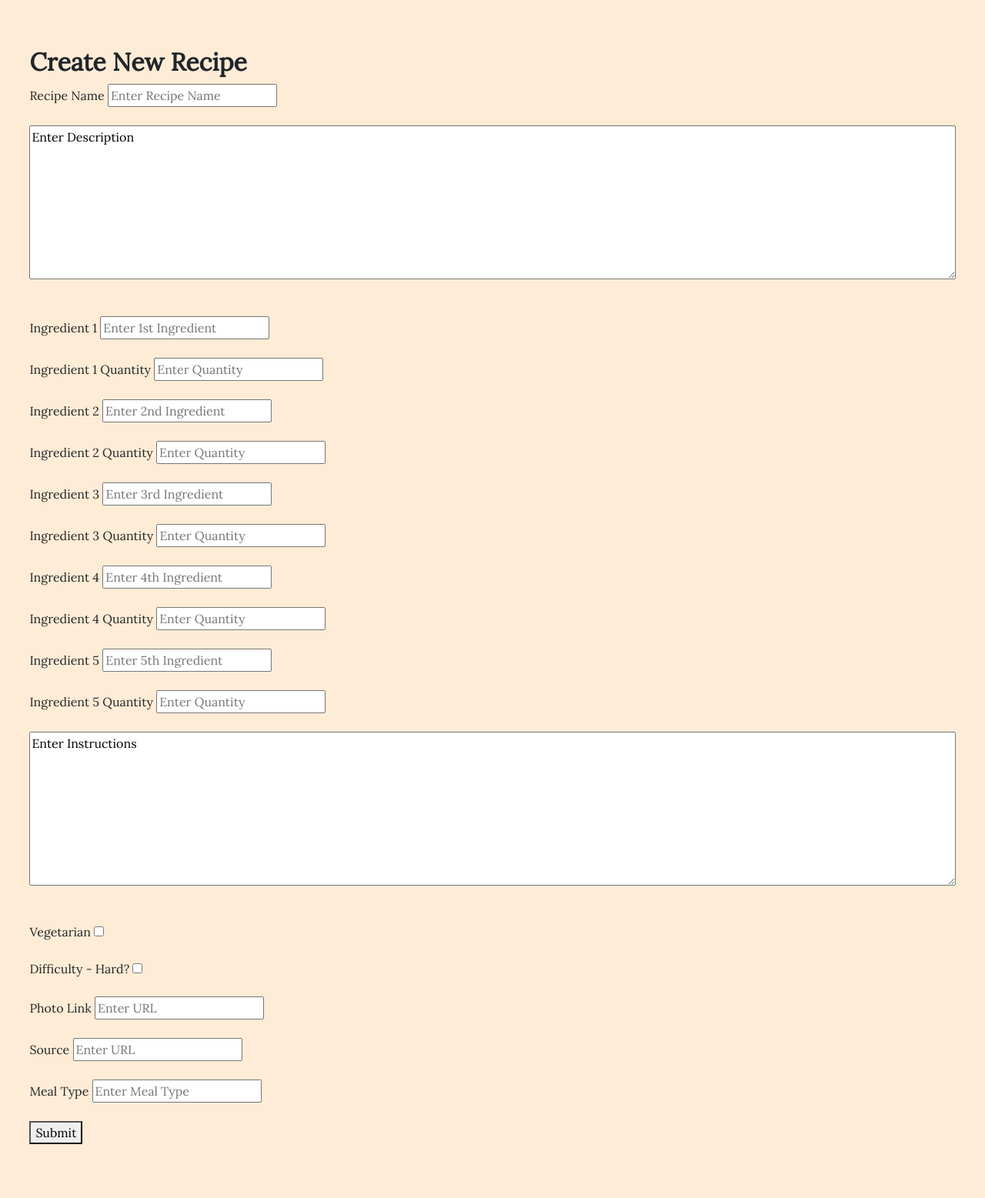
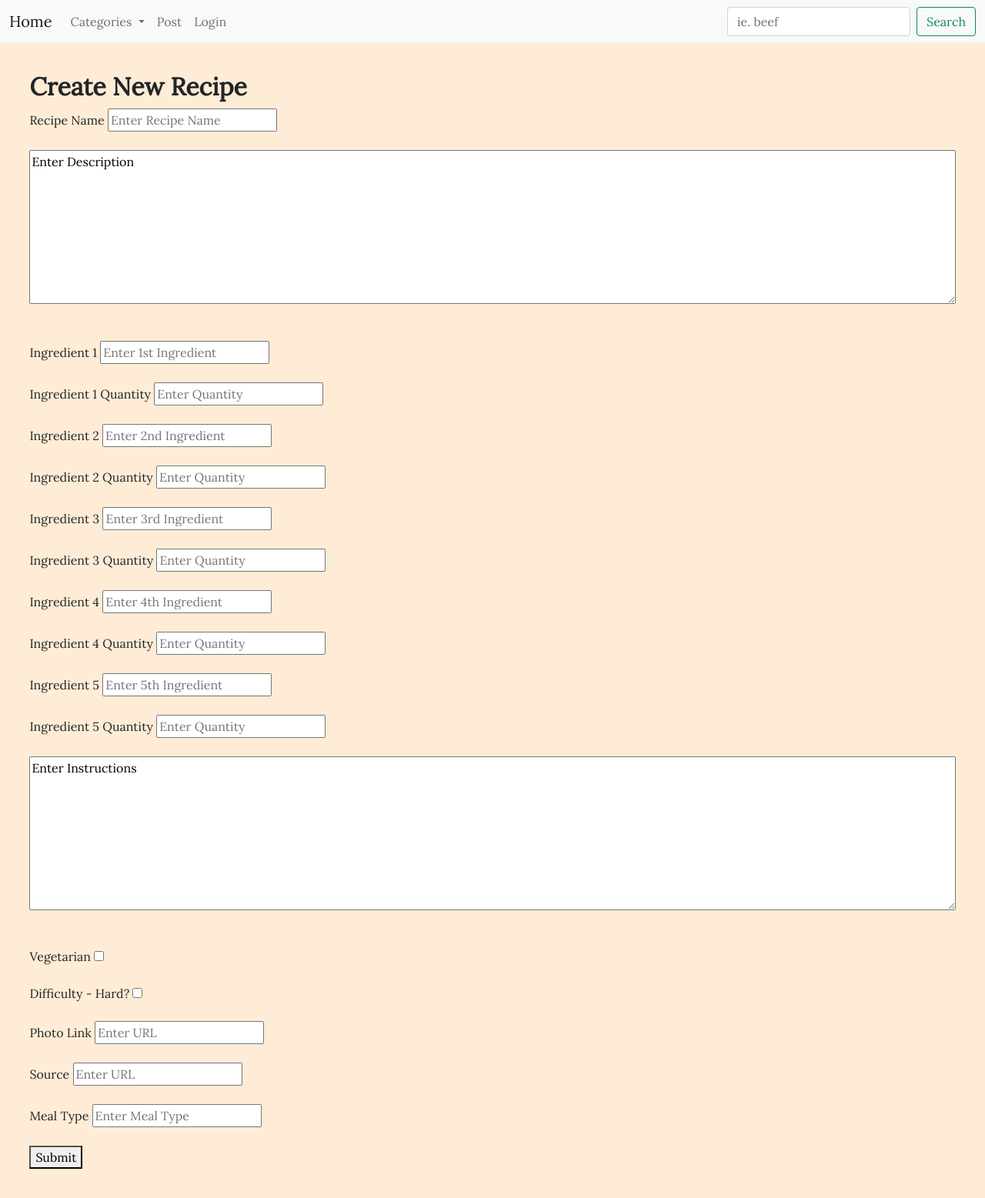
Before and after one commit to wreising/Week_8-Project_2-QuickCook, a Node server app: page /createRecipe.html in a window 1280 px wide. Shown: the whole page at 77% size. Before the commit the page ends 1487 px from the top, so only its background shows below. Run offline with Node 20, Linux system fonts and the light colour scheme; some libraries are stand-ins or nearby versions.

Commit message:
connected navbar

```diff
--- a/public/createRecipe.html
+++ b/public/createRecipe.html
@@ -14,9 +14,48 @@
   <script defer src="./script.js"></script>
   <title>Quick Cook - Easy Meals for Less</title>
 </head>
-<body class="mainFont createRecipeBody">
+<body class="mainFont">
+  <!-- Navbar -->
+  <nav class="navbar navbar-expand-lg navbar-light bg-light">
+    <div class="container-fluid">
+      <a class="navbar-brand" href="./index.html">Home</a>
+      <button class="navbar-toggler" type="button" data-bs-toggle="collapse" data-bs-target="#navbarSupportedContent"
+        aria-controls="navbarSupportedContent" aria-expanded="false" aria-label="Toggle navigation">
+        <span class="navbar-toggler-icon"></span>
+      </button>
+      <div class="collapse navbar-collapse" id="navbarSupportedContent">
+        <ul class="navbar-nav me-auto mb-2 mb-lg-0">
+          <li class="nav-item dropdown">
+            <a class="nav-link dropdown-toggle" href="#" id="navbarDropdown" role="button" data-bs-toggle="dropdown"
+              aria-expanded="false">
+              Categories
+            </a>
+            <ul class="dropdown-menu" aria-labelledby="navbarDropdown">
+              <li><a class="dropdown-item" href="#">Breakfast</a></li>
+              <li><a class="dropdown-item" href="#">Lunch</a></li>
+              <li><a class="dropdown-item" href="#">Dinner</a></li>
+              <li>
+                <hr class="dropdown-divider">
+              </li>
+              <li><a class="dropdown-item" href="#">Misc.</a></li>
+            </ul>
+          </li>
+          <li class="nav-item">
+            <a class="nav-link" href="createRecipe.html">Post</a>
+          </li>
+          <li class="nav-item">
+            <a class="nav-link" aria-current="page" href="#" data-bs-toggle="modal" data-bs-target="#loginModal">Login</a>
+          </li>
+        </ul>
+        <form class="d-flex">
+          <input class="form-control me-2" type="search" placeholder="ie. beef" aria-label="Search">
+          <button class="btn btn-outline-success" type="submit">Search</button>
+        </form>
+      </div>
+    </div>
+  </nav>
   <!--====form section start====-->
-  <div class="recipe-entry" style="width: 100%;">
+  <div class="recipe-entry" style="margin: 3%;">
     <h2 class="headerTitle">Create New Recipe</h2>
     <form action="api/recipes" method="POST">
       <label>Recipe Name</label>
--- a/public/styles.css
+++ b/public/styles.css
@@ -1,5 +1,6 @@
 .mainFont {
   font-family: 'Lora', serif;
+  background-color:rgb(255, 236, 214);
 }
 
 .header {
@@ -59,6 +60,7 @@
 
 .createRecipeBody {
   display: flex;
+  flex-wrap: row;
   background-color: rgb(255, 236, 214);
   margin: 3%;
 }
```
